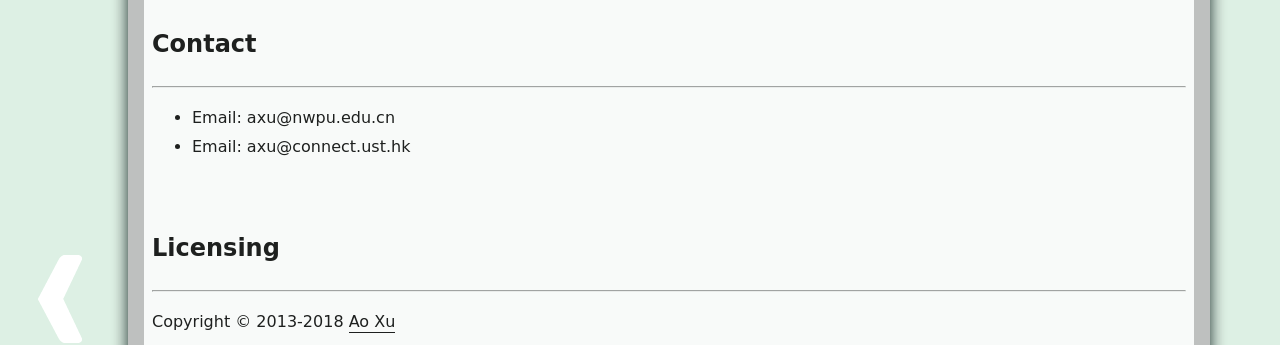
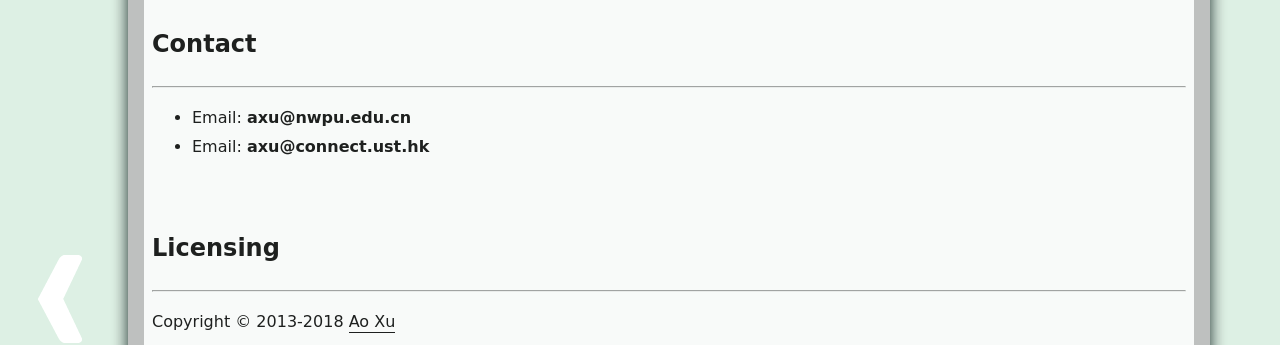
Before and after one commit to xuaoxiqi/xuaoxiqi.github.io, a Jekyll site: the page built from about.html, in a window 1280 px wide and 1256 px high. Shown: the part 656-1001 px from the top of the window. Built offline with Jekyll 4.4.1, drawn with Linux system fonts in a browser that asks for light colours; some web fonts are replaced.

Commit message:
mior edit

```diff
--- a/about.html
+++ b/about.html
@@ -42,8 +42,8 @@ In the international community, Dr. Xu serves as the Managing Editor of <i>Appli
     <h2>Contact</h2>
     <hr>
     <ul>
-        <li>Email: axu@nwpu.edu.cn</li>
-        <li>Email: axu@connect.ust.hk</li>
+        <li>Email: <b>axu@nwpu.edu.cn</b></li>
+        <li>Email: <b>axu@connect.ust.hk</b></li>
     </ul>
 
 <br/>
```
